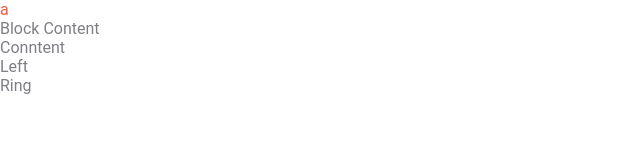
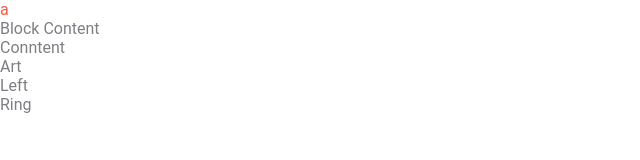
Before and after one commit to RaduGalac/wpresssite, a plain HTML site: page index.html in a window 1280 px wide. Shown: the full height of the page, 0-640 px from the left. Drawn offline with Linux system fonts and the light colour scheme.

Commit message:
new block atricol

```diff
--- a/index.html
+++ b/index.html
@@ -15,6 +15,7 @@
 </header>
 <main><h1>Block Content</h1>
 <div class="block_content">Conntent</div>
+<article>Art</article>
 </main>
 <footer>
 <div class="blcok_left">Left</div>
```
